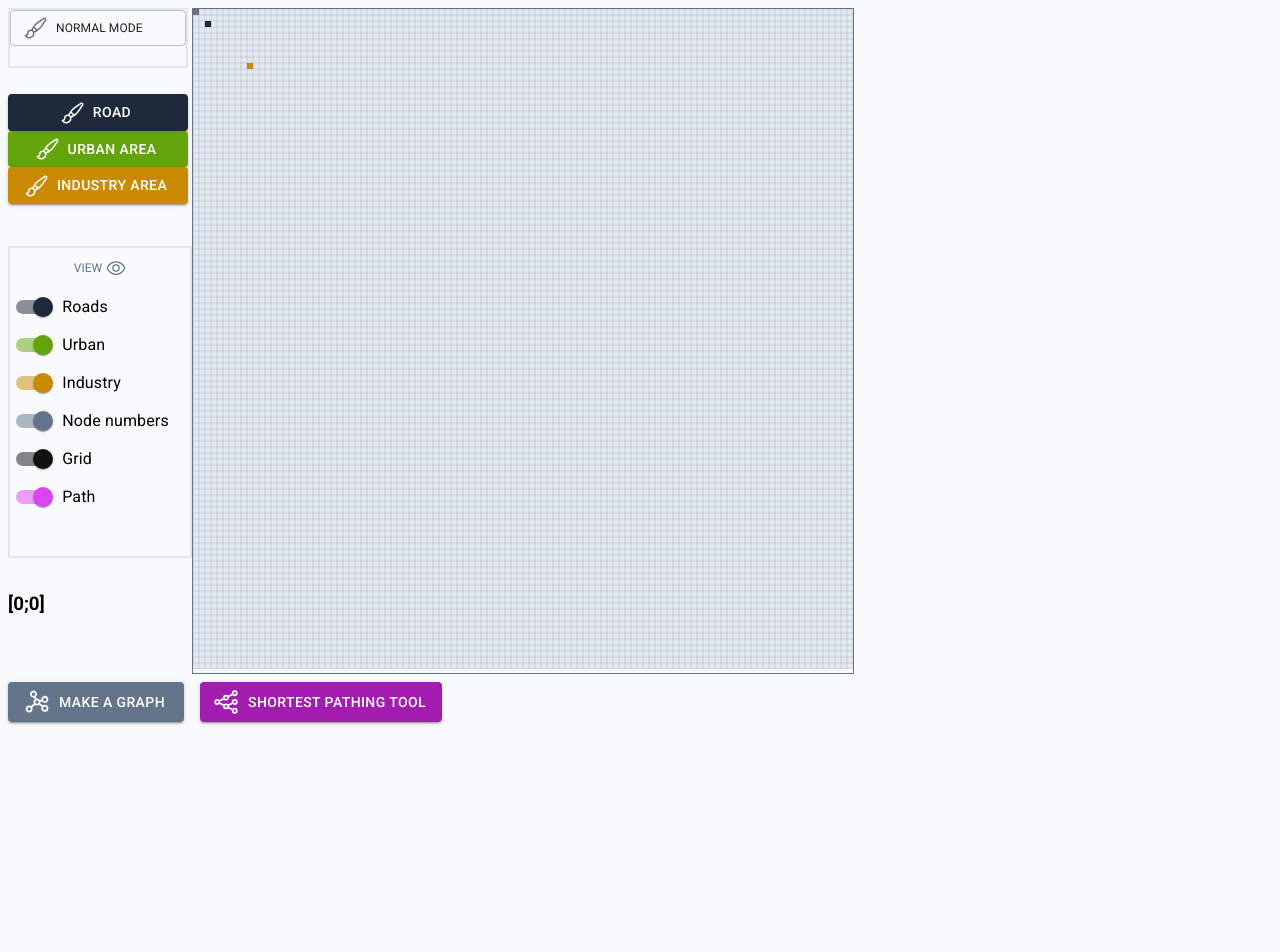
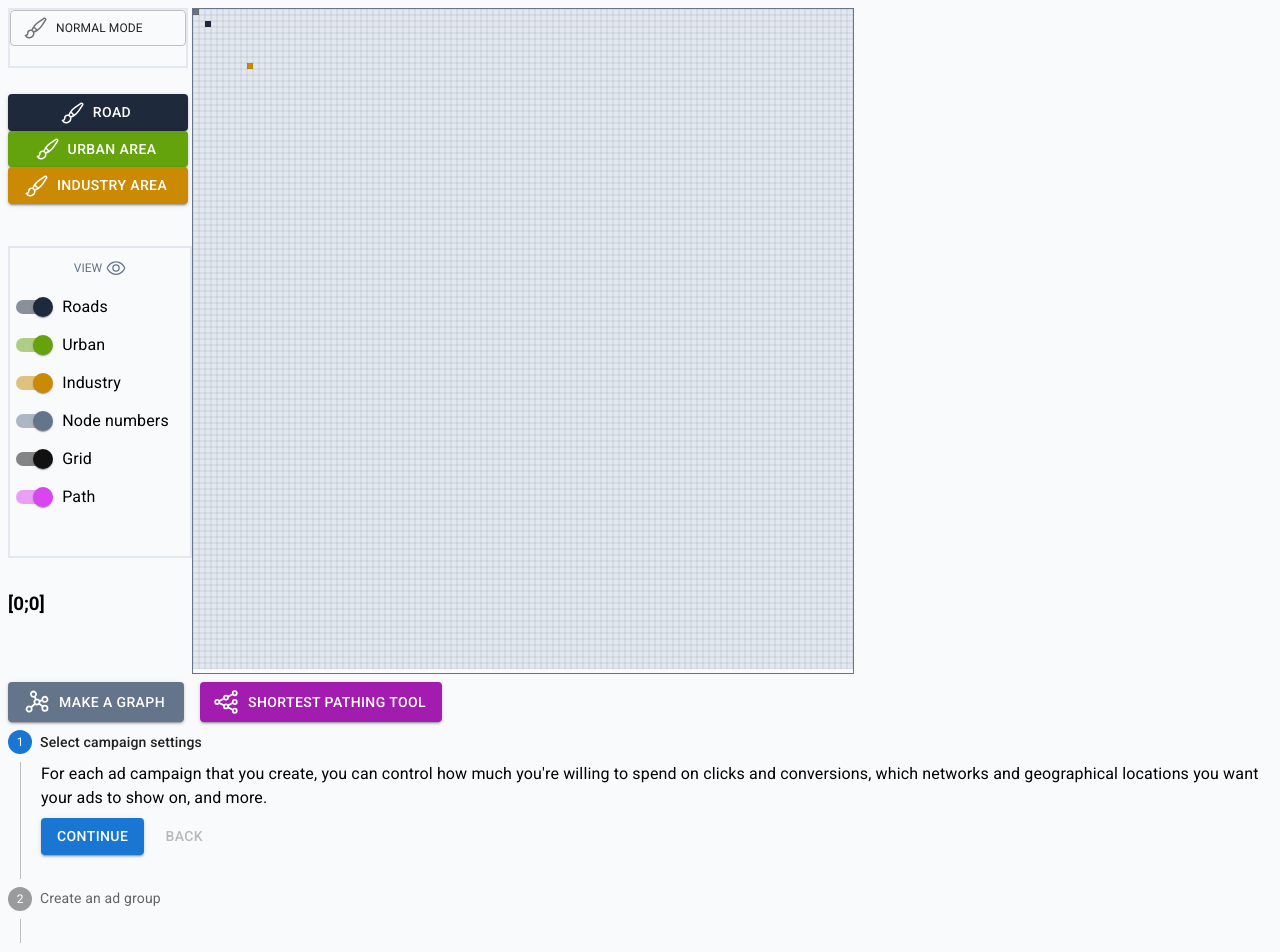
Before and after one commit to unitax13/trafficsim-js, a React (Vite) app: page / in a window 1280 px wide. Shown: the top 952 px of the page. Before the commit the page ends 800 px from the top, so only its background shows below. Built offline with nearby package versions, Linux system fonts and the light colour scheme.

Commit message:
began to add stepper

```diff
--- a/src/components/Canvas.tsx
+++ b/src/components/Canvas.tsx
@@ -32,6 +32,7 @@
 import ModeSelect from "./ModeSelect";
 import TrafficFlowIcon from "../icons/TrafficFlowIcon";
 import ShortestPathingClass from "../classes/ShortestPathingClass";
+import StepperComponent from "./StepperComponent";
 
 interface CanvasProps {
   numRows: number;
@@ -652,6 +653,11 @@
             Shortest pathing tool
           </Button>
         </div>
+        {positionPathToDrawRef.current ? (
+          <StepperComponent positionPath={positionPathToDrawRef.current} />
+        ) : (
+          ""
+        )}
       </div>
     </>
   );
--- /dev/null
+++ b/src/components/StepperComponent.tsx
@@ -0,0 +1,95 @@
+import {
+  Button,
+  Step,
+  StepContent,
+  StepLabel,
+  Stepper,
+  Typography,
+} from "@mui/material";
+import { useState } from "react";
+
+export default function StepperComponent({ positionPath }) {
+  const steps = [
+    {
+      label: "Select campaign settings",
+      description: `For each ad campaign that you create, you can control how much
+              you're willing to spend on clicks and conversions, which networks
+              and geographical locations you want your ads to show on, and more.`,
+    },
+    {
+      label: "Create an ad group",
+      description:
+        "An ad group contains one or more ads which target a shared set of keywords.",
+    },
+    {
+      label: "Create an ad",
+      description: `Try out different ad text to see what brings in the most customers,
+              and learn how to enhance your ads using features like ad extensions.
+              If you run into any problems with your ads, find out how to tell if
+              they're running and how to resolve approval issues.`,
+    },
+  ];
+
+  const [activeStep, setActiveStep] = useState(0);
+
+  const handleNext = () => {
+    setActiveStep((prevActiveStep) => prevActiveStep + 1);
+  };
+
+  const handleBack = () => {
+    setActiveStep((prevActiveStep) => prevActiveStep - 1);
+  };
+
+  const handleReset = () => {
+    setActiveStep(0);
+  };
+
+  return (
+    <>
+      <Stepper nonLinear activeStep={activeStep} orientation="vertical">
+        {steps.map((step, index) => (
+          <Step key={step.label}>
+            <StepLabel
+              onClick={() => setActiveStep(index)}
+              optional={
+                index === 2 ? (
+                  <Typography variant="caption">Last step</Typography>
+                ) : null
+              }
+            >
+              {step.label}
+            </StepLabel>
+            <StepContent>
+              <Typography>{step.description}</Typography>
+
+              <div>
+                <Button
+                  variant="contained"
+                  onClick={handleNext}
+                  sx={{ mt: 1, mr: 1 }}
+                >
+                  {index === steps.length - 1 ? "Finish" : "Continue"}
+                </Button>
+                <Button
+                  disabled={index === 0}
+                  onClick={handleBack}
+                  sx={{ mt: 1, mr: 1 }}
+                >
+                  Back
+                </Button>
+              </div>
+            </StepContent>
+          </Step>
+        ))}
+      </Stepper>
+      {activeStep === steps.length && (
+        <>
+          <Typography>All steps completed - you&apos;re finished</Typography>
+          <Button onClick={handleReset} sx={{ mt: 1, mr: 1 }}>
+            Reset
+          </Button>
+        </>
+      )}
+    </>
+  );
+}
```
